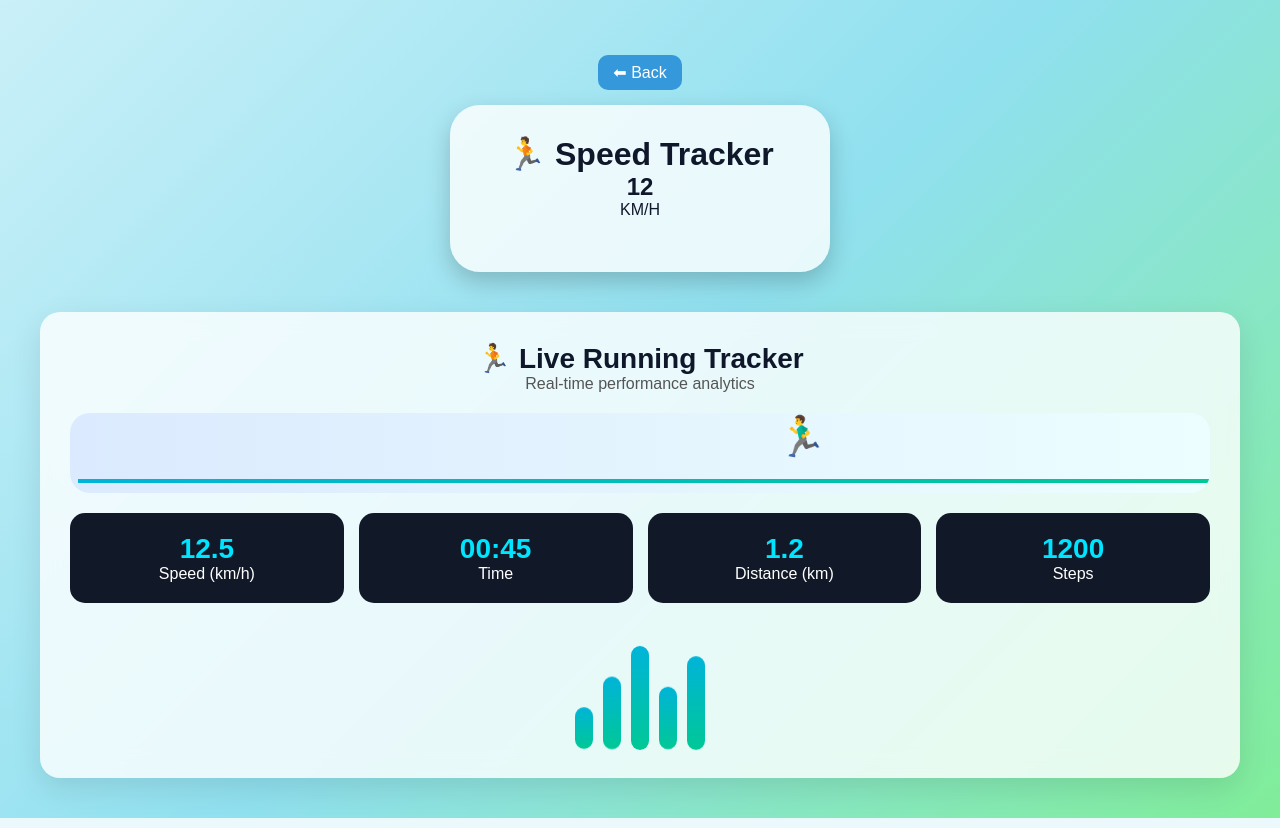
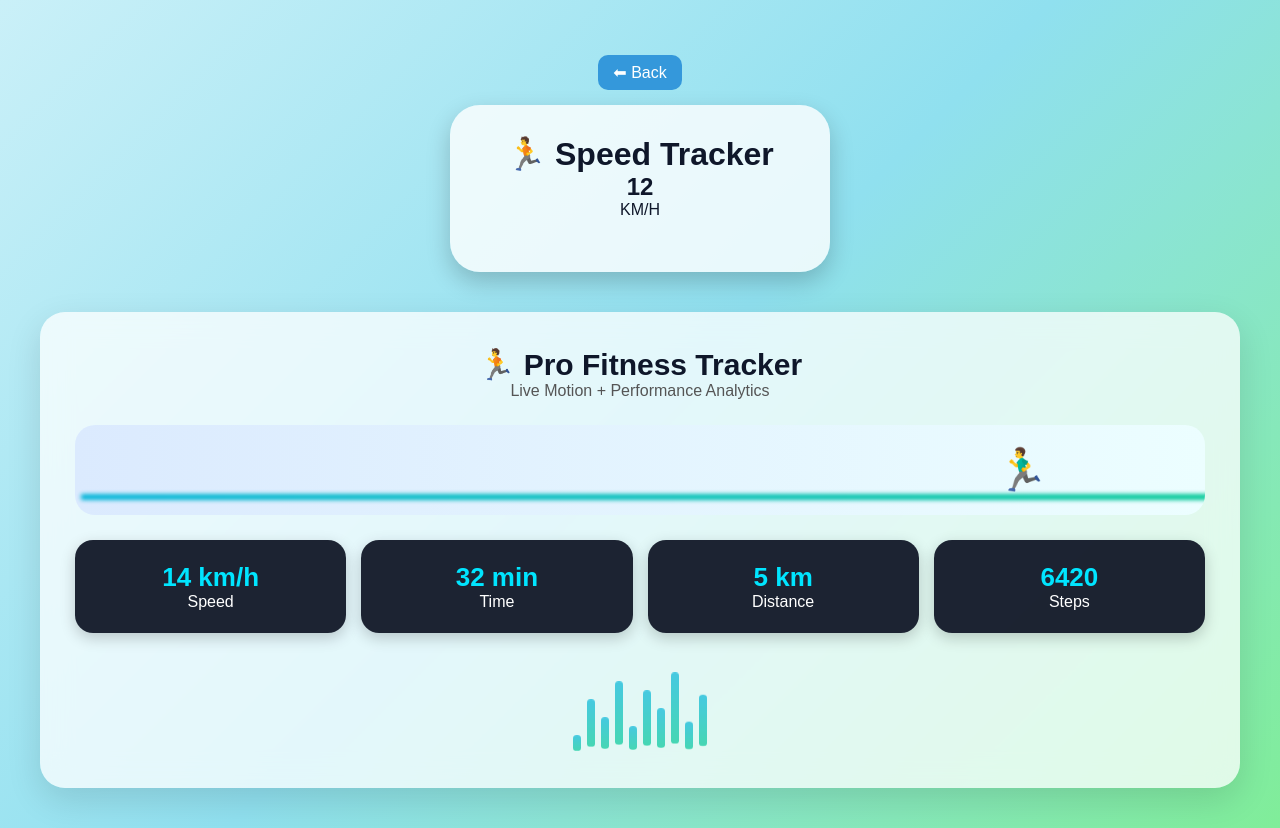
Before and after one commit to Tejaswini26308/MediCure-app, a Flask app: page /speed in a window 1280 px wide. Run offline with Flask 3, Linux system fonts and the light colour scheme.

Commit message:
commit changes

```diff
--- a/static/style.css
+++ b/static/style.css
@@ -784,3 +784,122 @@ footer{
     from{transform:scaleY(0.8);}
     to{transform:scaleY(1.1);}
 }
+.run-dashboard{
+    margin-top:40px;
+    padding:35px;
+    border-radius:25px;
+    background:rgba(255,255,255,0.75);
+    backdrop-filter: blur(15px);
+    box-shadow:0 12px 35px rgba(0,0,0,0.12);
+}
+
+/* HEADER */
+.run-header h2{
+    font-size:30px;
+    color:#0f172a;
+}
+
+.run-header p{
+    color:#555;
+    margin-bottom:25px;
+}
+
+/* TRACK */
+.run-track{
+    position:relative;
+    height:90px;
+    border-radius:20px;
+    overflow:hidden;
+    background:linear-gradient(90deg,#dbeafe,#ecfeff);
+    margin-bottom:25px;
+}
+
+/* glowing road */
+.track-glow{
+    position:absolute;
+    bottom:15px;
+    width:100%;
+    height:6px;
+    background:linear-gradient(90deg,#00b4d8,#00c896);
+    filter:blur(2px);
+    animation: glowMove 1.2s infinite alternate;
+}
+
+@keyframes glowMove{
+    from{transform:translateX(-10px);}
+    to{transform:translateX(10px);}
+}
+
+/* runner */
+.runner{
+    position:absolute;
+    font-size:42px;
+    top:20px;
+    animation: runSmooth 3.5s linear infinite;
+}
+
+@keyframes runSmooth{
+    0%{left:0;}
+    100%{left:92%;}
+}
+
+/* STATS */
+.run-stats{
+    display:grid;
+    grid-template-columns:repeat(auto-fit,minmax(150px,1fr));
+    gap:15px;
+    margin-top:15px;
+}
+
+.stat{
+    background:rgba(17,24,39,0.95);
+    color:white;
+    padding:22px;
+    border-radius:18px;
+    text-align:center;
+    transition:0.3s;
+    box-shadow:0 5px 15px rgba(0,0,0,0.2);
+}
+
+.stat:hover{
+    transform:translateY(-6px) scale(1.02);
+    background:#1f2937;
+}
+
+.stat h3{
+    font-size:26px;
+    color:#00e5ff;
+}
+
+/* PULSE GRAPH (PRO STYLE) */
+.pulse-graph{
+    display:flex;
+    justify-content:center;
+    align-items:flex-end;
+    gap:6px;
+    margin-top:30px;
+    height:90px;
+}
+
+.pulse-graph div{
+    width:8px;
+    background:linear-gradient(#00b4d8,#00c896);
+    border-radius:10px;
+    animation:pulseAnim 0.9s infinite ease-in-out;
+}
+
+.pulse-graph div:nth-child(1){height:20px;}
+.pulse-graph div:nth-child(2){height:60px;}
+.pulse-graph div:nth-child(3){height:40px;}
+.pulse-graph div:nth-child(4){height:80px;}
+.pulse-graph div:nth-child(5){height:30px;}
+.pulse-graph div:nth-child(6){height:70px;}
+.pulse-graph div:nth-child(7){height:50px;}
+.pulse-graph div:nth-child(8){height:90px;}
+.pulse-graph div:nth-child(9){height:35px;}
+.pulse-graph div:nth-child(10){height:65px;}
+
+@keyframes pulseAnim{
+    0%{transform:scaleY(0.7); opacity:0.6;}
+    100%{transform:scaleY(1.1); opacity:1;}
+}
--- a/templates/speed.html
+++ b/templates/speed.html
@@ -21,51 +21,70 @@
 <div class="run-dashboard">
 
     <div class="run-header">
-        <h2>🏃 Live Running Tracker</h2>
-        <p>Real-time performance analytics</p>
+        <h2>🏃 Pro Fitness Tracker</h2>
+        <p>Live Motion + Performance Analytics</p>
     </div>
 
-    <!-- RUN ANIMATION -->
+    <!-- RUN TRACK -->
     <div class="run-track">
+        <div class="track-glow"></div>
         <div class="runner">🏃‍♂️</div>
-        <div class="track-line"></div>
     </div>
 
     <!-- STATS -->
     <div class="run-stats">
 
         <div class="stat">
-            <h3 id="speed">12.5</h3>
-            <p>Speed (km/h)</p>
+            <h3><span class="count" data-target="14">0</span> km/h</h3>
+            <p>Speed</p>
         </div>
 
         <div class="stat">
-            <h3 id="time">00:45</h3>
+            <h3><span class="count" data-target="32">0</span> min</h3>
             <p>Time</p>
         </div>
 
         <div class="stat">
-            <h3 id="distance">1.2</h3>
-            <p>Distance (km)</p>
+            <h3><span class="count" data-target="5.6">0</span> km</h3>
+            <p>Distance</p>
         </div>
 
         <div class="stat">
-            <h3 id="steps">1200</h3>
+            <h3><span class="count" data-target="6420">0</span></h3>
             <p>Steps</p>
         </div>
 
     </div>
 
-    <!-- GRAPH -->
-    <div class="graph">
-        <div class="bar b1"></div>
-        <div class="bar b2"></div>
-        <div class="bar b3"></div>
-        <div class="bar b4"></div>
-        <div class="bar b5"></div>
+    <!-- PULSE GRAPH -->
+    <div class="pulse-graph">
+        <div></div><div></div><div></div><div></div><div></div>
+        <div></div><div></div><div></div><div></div><div></div>
     </div>
 
 </div>
+<script>
+function animateCounters(){
+    let counters = document.querySelectorAll(".count");
 
-</body>
-</html>
+    counters.forEach(counter => {
+        let target = +counter.getAttribute("data-target");
+        let current = 0;
+
+        let step = target / 100;
+
+        let update = setInterval(() => {
+            current += step;
+
+            if(current >= target){
+                current = target;
+                clearInterval(update);
+            }
+
+            counter.innerText = Math.floor(current);
+        }, 20);
+    });
+}
+
+window.onload = animateCounters;
+</script>
```
